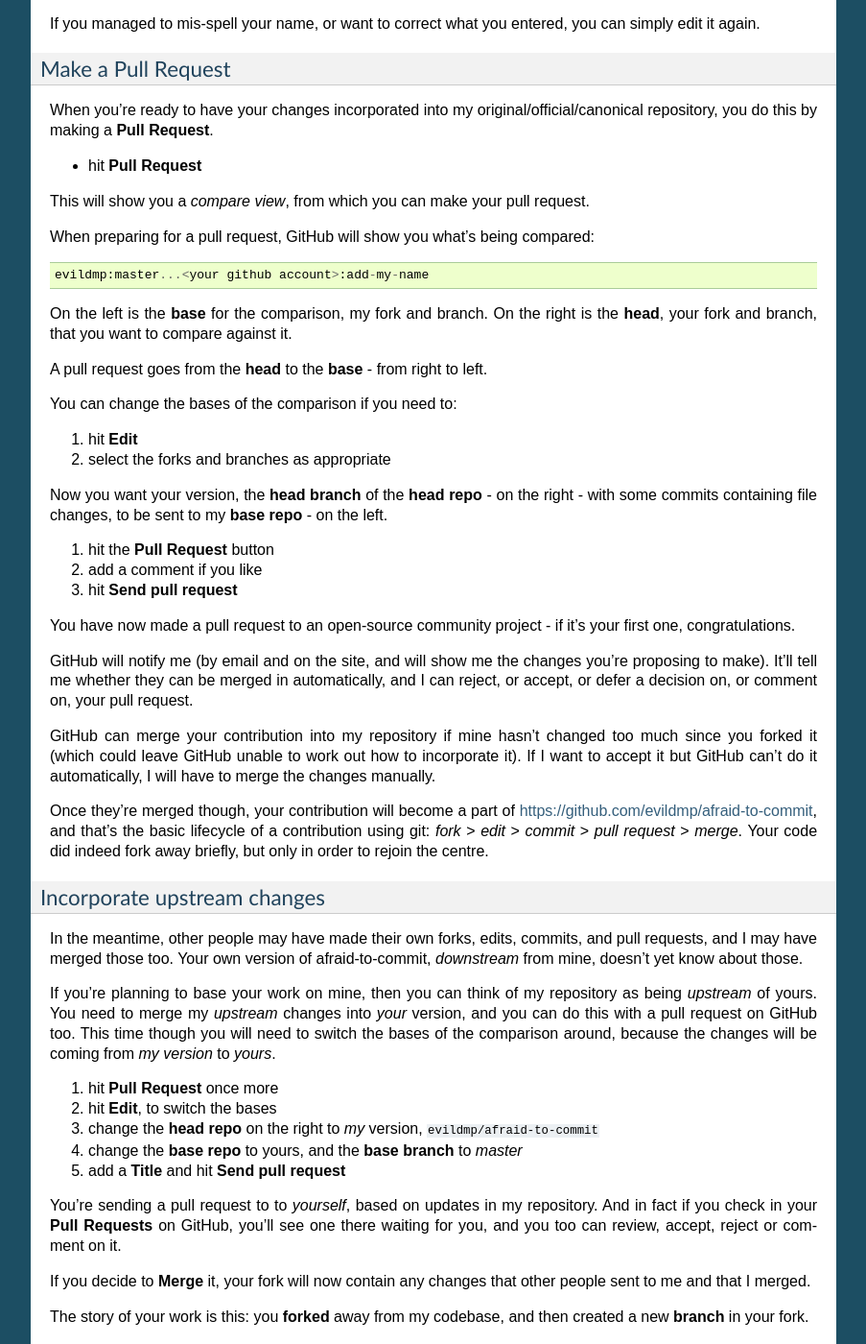
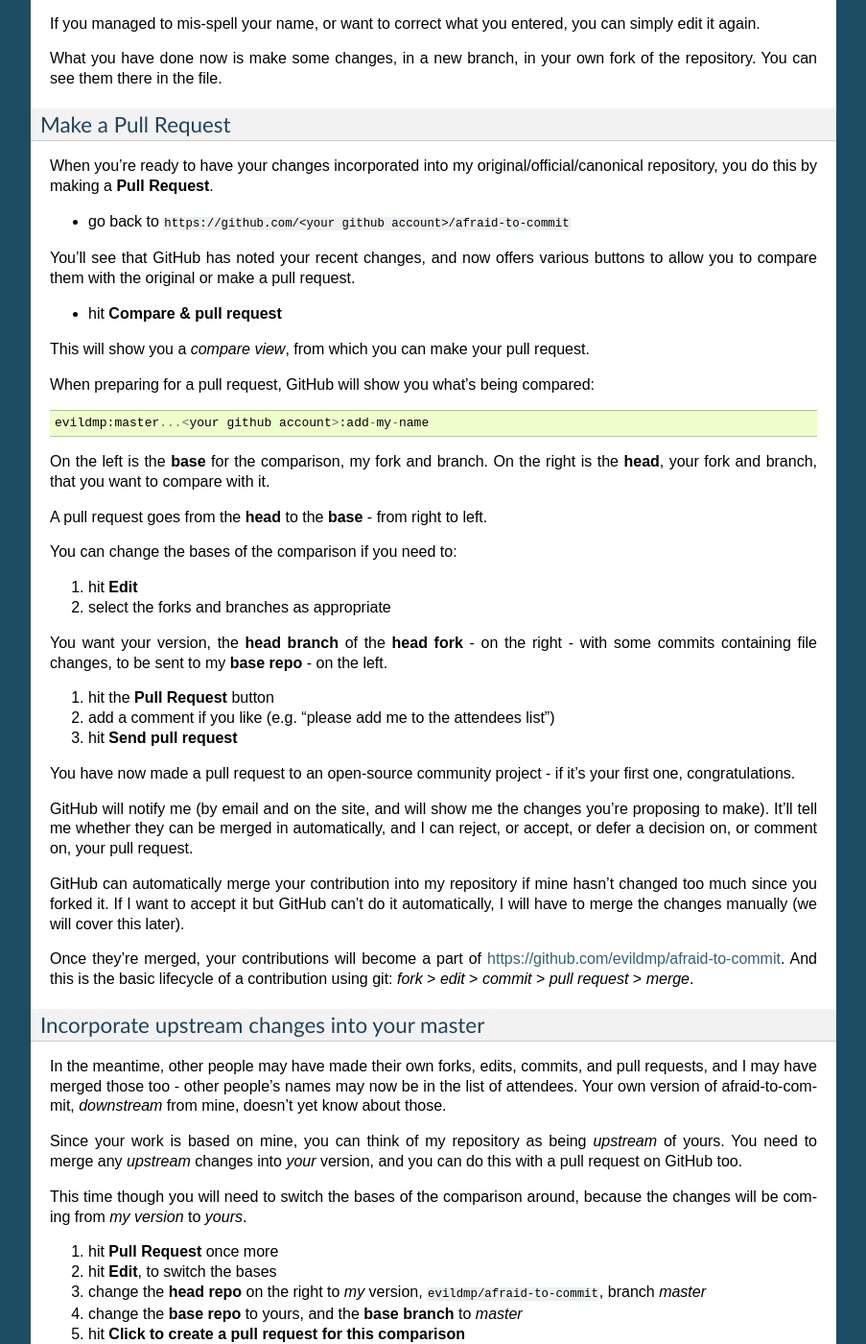
Before and after one commit to evildmp/afraid-to-commit, a Sphinx documentation site: the page built from docs/git.rst, in a window 1280 px wide and 1400 px high, scrolled down 2383 px. Shown: the whole window at 96% size, without its empty margins (198-1101 px from the left). Built offline with Sphinx 7.4.7, drawn with Linux system fonts in a browser that asks for light colours; some of the changed text lies outside the part shown.

Commit message:
more improvements

```diff
--- a/docs/git.rst
+++ b/docs/git.rst
@@ -147,6 +147,9 @@ project, has been changed; it's reflected right away on GitHub.
 If you managed to mis-spell your name, or want to correct what you entered,
 you can simply edit it again.
 
+What you have done now is make some changes, in a new branch, in your own fork
+of the repository. You can see them there in the file.
+
 Make a Pull Request
 -------------------
 
@@ -154,7 +157,12 @@ When you're ready to have your changes incorporated into my
 original/official/canonical repository, you do this by making a **Pull
 Request**.
 
-*  hit **Pull Request**
+*   go back to ``https://github.com/<your github account>/afraid-to-commit``
+
+You'll see that GitHub has noted your recent changes, and now offers various
+buttons to allow you to compare them with the original or make a pull request.
+
+*  hit **Compare & pull request**
 
 This will show you a *compare view*, from which you can make your pull request.
 
@@ -163,7 +171,7 @@ When preparing for a pull request, GitHub will show you what's being compared::
     evildmp:master...<your github account>:add-my-name
 
 On the left is the **base** for the comparison, my fork and branch. On the
-right is the **head**, your fork and branch, that you want to compare against
+right is the **head**, your fork and branch, that you want to compare with
 it.
 
 A pull request goes from the **head** to the **base** - from right to left.
@@ -173,12 +181,12 @@ You can change the bases of the comparison if you need to:
 #.  hit **Edit**
 #.  select the forks and branches as appropriate
 
-Now you want your version, the **head branch** of the **head repo** - on the
+You want your version, the **head branch** of the **head fork** - on the
 right - with some commits containing file changes, to be sent to my **base
 repo** - on the left.
 
 #.  hit the **Pull Request** button
-#.  add a comment if you like
+#.  add a comment if you like (e.g. "please add me to the attendees list")
 #.  hit **Send pull request**
 
 You have now made a pull request to an open-source community
@@ -189,36 +197,39 @@ you're proposing to make). It'll tell me whether they can be merged in
 automatically, and I can reject, or accept, or defer a decision on, or comment
 on, your pull request.
 
-GitHub can merge your contribution into my repository if mine hasn't changed
-too much since you forked it (which could leave GitHub unable to work out how
-to incorporate it). If I want to accept it but GitHub can't do it
-automatically, I will have to merge the changes manually.
+GitHub can automatically merge your contribution into my repository if mine
+hasn't changed too much since you forked it. If I want to accept it but GitHub
+can't do it automatically, I will have to merge the changes manually (we will
+cover this later).
 
-Once they're merged though, your contribution will become a part of
-https://github.com/evildmp/afraid-to-commit, and that's the basic lifecycle of
+Once they're merged, your contributions will become a part of
+https://github.com/evildmp/afraid-to-commit. And this is the basic lifecycle of
 a contribution using git: *fork* > *edit* > *commit* > *pull request* >
-*merge*. Your code did indeed fork away briefly, but only in order to rejoin
-the centre.
+*merge*.
 
-Incorporate upstream changes
-----------------------------
+Incorporate upstream changes into your master
+---------------------------------------------
 
 In the meantime, other people may have made their own forks, edits, commits,
-and pull requests, and I may have merged those too. Your own version of
-afraid-to-commit, *downstream* from mine, doesn't yet know about those.
+and pull requests, and I may have merged those too - other people's names may
+now be in the list of attendees. Your own version of afraid-to-commit,
+*downstream* from mine, doesn't yet know about those.
 
-If you're planning to base your work on mine, then you can think of my
-repository as being *upstream* of yours. You need to merge my *upstream*
-changes into *your* version, and you can do this with a pull request on GitHub
-too. This time though you will need to switch the bases of the comparison
-around, because the changes will be coming from *my version* to *yours*.
+Since your work is based on mine, you can think of my repository as being
+*upstream* of yours. You need to merge any *upstream* changes into *your*
+version, and you can do this with a pull request on GitHub too.
+
+This time though you will need to switch the bases of the comparison around,
+because the changes will be coming from *my version* to *yours*.
 
 #.  hit **Pull Request** once more
 #.  hit **Edit**, to switch the bases
 #.  change the **head repo** on the right to *my* version,
-    ``evildmp/afraid-to-commit``
+    ``evildmp/afraid-to-commit``, branch *master*
 #.  change the **base repo** to yours, and the **base branch** to *master*
-#.  add a **Title** and hit **Send pull request**
+#.  hit **Click to create a pull request for this comparison**
+#.  add a **Title** (e.g. "merging upstream master on Github) and hit **Send
+    pull request**
 
 You're sending a pull request to to *yourself*, based on updates in my
 repository. And in fact if you check in your **Pull Requests** on GitHub,
@@ -234,5 +245,8 @@ created a new **branch** in your fork.
 Then you **committed** changes to your branch, and sent them **upstream** back
 to me (with a **pull request**).
 
-I **merged** your changes into my codebase, and you **pulled** all my recent
-changes back into your *master* branch (again with a **pull request**).
+I **merged** your changes, and perhaps those from other people, into my
+codebase, and you **pulled** all my recent changes back into your *master*
+branch (again with a **pull request**).
+
+So now, your *master* and mine are once more in step.
```
Also changed, not shown: docs/commandlinegit.rst (+27 -22 lines), docs/remotes.rst (+1 -11 lines), docs/virtualenv.rst (+6 -2 lines).
